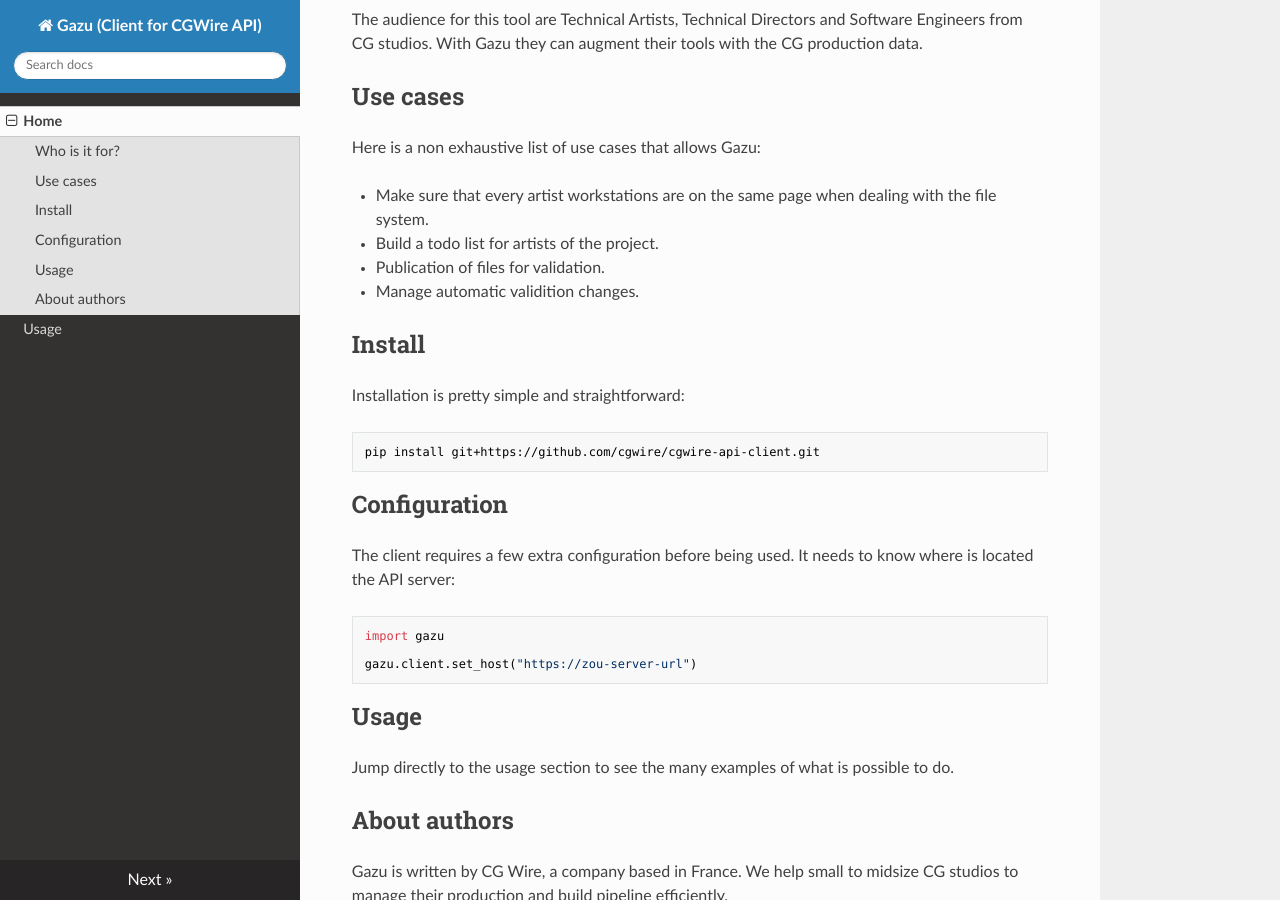
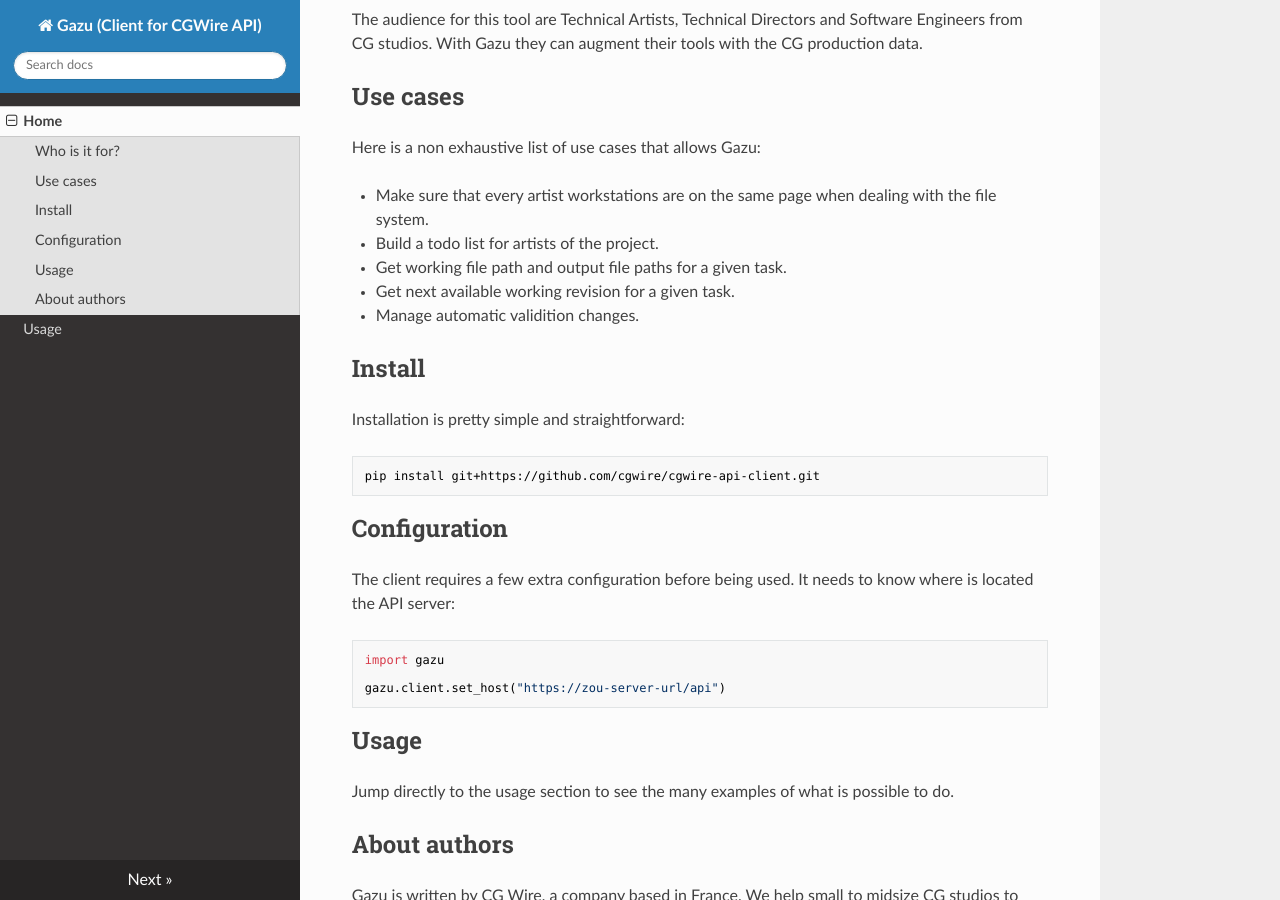
Before and after one commit to cgwire/gazu, an MkDocs documentation site: the page built from docs/index.md, in a window 1280 px wide and 900 px high, scrolled down 576 px. Built offline with MkDocs 1.6.1, drawn with Linux system fonts in a browser that asks for light colours; nearby versions of some CDN libraries.

Commit message:
Enhance gazu docs introduction

````diff
--- a/docs/index.md
+++ b/docs/index.md
@@ -26,7 +26,8 @@
 * Make sure that every artist workstations are on the same page when dealing
   with the file system.
 * Build a todo list for artists of the project.
-* Publication of files for validation.
+* Get working file path and output file paths for a given task.
+* Get next available working revision for a given task.
 * Manage automatic validition changes.
 
 ## Install
@@ -45,7 +46,7 @@
 ```python
 import gazu
 
-gazu.client.set_host("https://zou-server-url")
+gazu.client.set_host("https://zou-server-url/api")
 ```
 
 ## Usage
````
